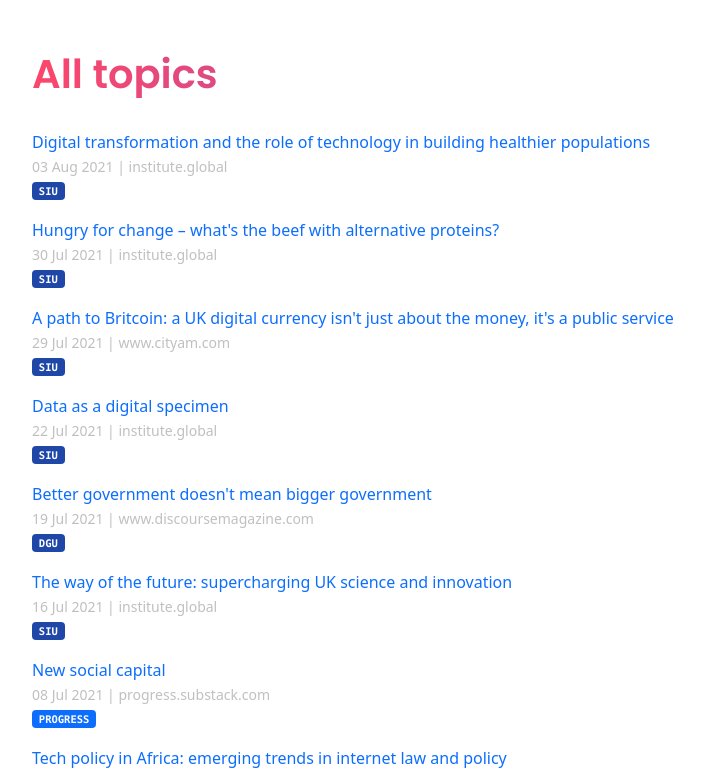
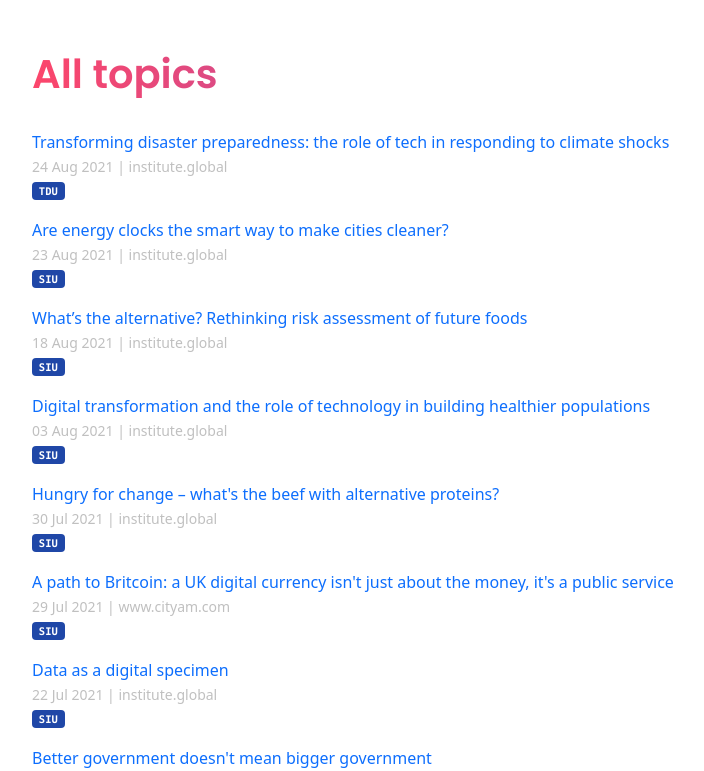
Before and after one commit to techpolicyio/techpolicyio.github.io, a Jekyll site: the page built from pages/home.md, in a window 1280 px wide and 900 px high, scrolled down 764 px, cut to the strip 129-900 px from the top of the window. Shown: the whole strip, without its empty margins (50-754 px from the left). Built offline with Jekyll 4.4.1, drawn with Linux system fonts in a browser that asks for light colours; some of the changed text lies outside the part shown.

Commit message:
Update links.yml

```diff
--- a/_data/links.yml
+++ b/_data/links.yml
@@ -900,3 +900,19 @@
   url: https://www.rcpjournals.org/content/futurehosp/8/2/e198
   date: 2021-07-01
   unit: siu
+- title: "What’s the alternative? Rethinking risk assessment of future foods"
+  url: https://institute.global/policy/whats-alternative-rethinking-risk-assessment-future-foods
+  date: 2021-08-18
+  unit: siu
+- title: "Progress 2032"
+  url: https://progress.substack.com/p/progress-2032
+  date: 2021-01-05
+  tags: progress
+- title: "Transforming disaster preparedness: the role of tech in responding to climate shocks"
+  url: https://institute.global/policy/transforming-disaster-preparedness-role-tech-responding-climate-shocks
+  date: 2021-08-24
+  unit: tdu
+- title: "Are energy clocks the smart way to make cities cleaner?"
+  url: https://institute.global/policy/are-energy-clocks-smart-way-make-cities-cleaner
+  date: 2021-08-23
+  unit: siu
```
